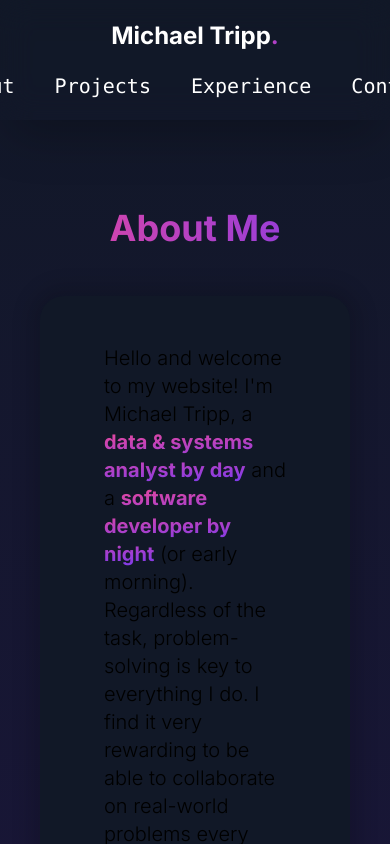
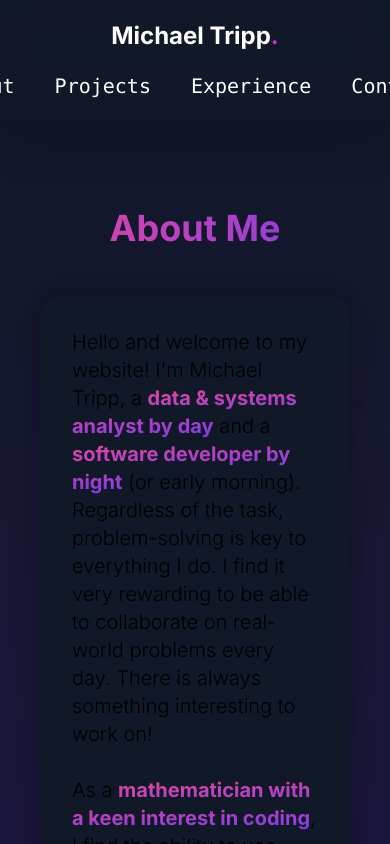
Before and after one commit to mctripp10/mctripp10.github.io, a Next.js app: page /about in a window 390 px wide. Shown: the top 844 px of the page. Built offline with nearby package versions, Linux system fonts and the light colour scheme.

Commit message:
Update page.js

```diff
--- a/app/about/page.js
+++ b/app/about/page.js
@@ -21,7 +21,7 @@ export default function About() {
                 About Me
             </h1>
             <div className="mb-20 xl:mx-32 rounded-3xl bg-gray-900 shadow-[0px_0px_20px_10px_#00000024]">
-              <div className="mx-16 my-12">
+              <div className="mx-8 my-6 sm:mx-16 sm:my-12">
                 <p className="text-xl font-light text-left mt-8">
                   Hello and welcome to my website! I&apos;m Michael Tripp, a {' '}
                   <span className="font-bold bg-gradient-to-br from-pink-500 to-violet-600 text-transparent bg-clip-text">
```
